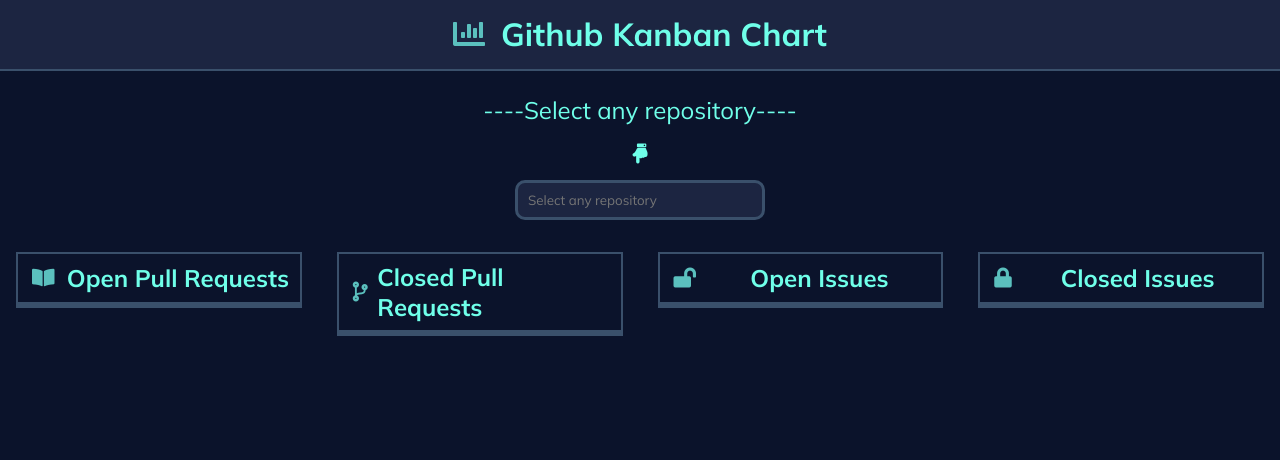
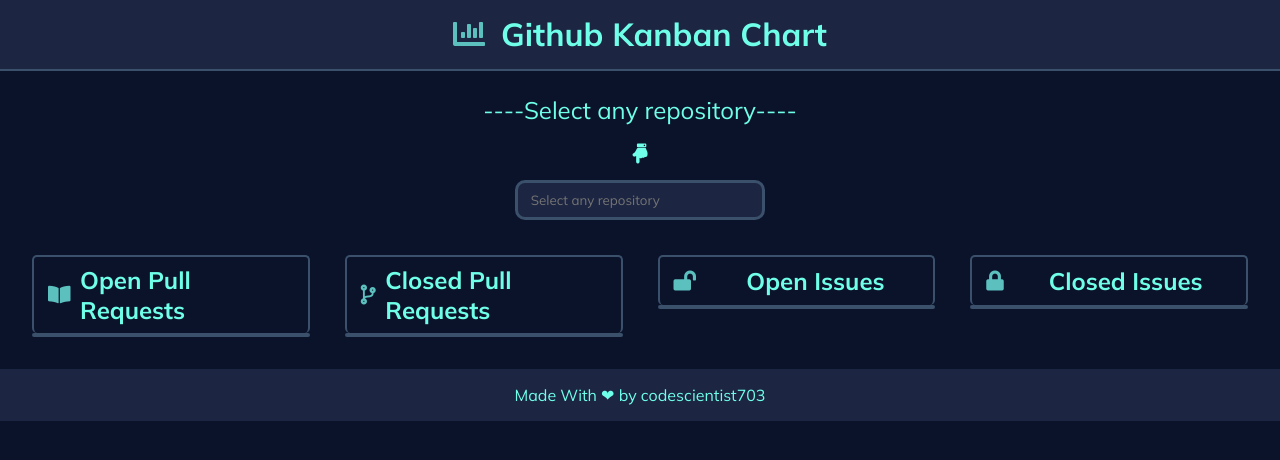
Before and after one commit to codescientist703/github-kanban, a website: page index.html in a window 1280 px wide. Drawn offline with Linux system fonts and the light colour scheme; no server answers.

Commit message:
changed css

```diff
--- a/index.css
+++ b/index.css
@@ -24,13 +24,11 @@
 div {
   color: var(--font-color);
 }
-
 h1,
 h2,
 h3 {
   color: var(--font-color);
 }
-
 h1 {
   font-size: 1.5rem;
 }
@@ -41,6 +39,10 @@
   margin: 0;
   padding: 0;
   list-style: none;
+}
+a {
+  text-decoration: none;
+  color: var(--font-color);
 }
 .header {
   text-align: center;
@@ -59,6 +61,22 @@
   font-weight: 400;
   margin-bottom: 1rem;
 }
+.hand-icon {
+  margin-bottom: 0.5rem;
+  font-size: 20px;
+  text-align: center;
+}
+
+input {
+  border: 3px solid var(--primary-color);
+  width: 250px;
+  height: 40px;
+  border-radius: 10px;
+  padding: 0.8rem;
+  color: var(--font-color);
+  background: var(--light-bg-color);
+}
+
 .container {
   display: grid;
   grid-template-areas:
@@ -66,8 +84,10 @@
     'two'
     'three'
     'four';
-  grid-column-gap: 35px;
-  padding: 0rem 1rem;
+  column-gap: 35px;
+  padding: 0rem 2rem;
+  margin-bottom: 2rem;
+  row-gap: 1.5rem;
 }
 .board-col1 {
   grid-area: one;
@@ -87,9 +107,12 @@
   justify-content: center;
   padding: 0.5rem;
   border: 2px solid var(--primary-color);
+  border-bottom: 0;
+  border-radius: 5px;
 }
 .board-content {
   border: 2px solid var(--primary-color);
+  border-radius: 5px;
 }
 .col-heading {
   margin-right: auto;
@@ -123,8 +146,9 @@
   margin-bottom: 0.8rem;
 }
 .tag {
-  border-radius: 5px;
+  border-radius: 7px;
   margin: 0.3rem;
+  border: 2px solid rgba(0, 0, 0, 0.5);
   padding: 0.4rem;
 }
 .card-footer {
@@ -132,8 +156,13 @@
   justify-content: flex-end;
   align-items: center;
 }
+.card-footer i {
+  margin-right: 0.3rem;
+  color: var(--secondary-color);
+}
 .card-users {
   color: var(--secondary-color);
+  margin-right: 0.6rem;
 }
 .card-time {
   color: var(--secondary-color);
@@ -142,21 +171,14 @@
   display: flex;
   justify-content: center;
   justify-self: center;
-  margin-bottom: 2rem;
+  margin-bottom: 2.2rem;
 }
-.hand-icon {
-  margin-bottom: 0.5rem;
-  font-size: 20px;
-  text-align: center;
-}
-input {
-  border: 3px solid var(--primary-color);
-  width: 250px;
-  height: 40px;
-  border-radius: 10px;
-  padding: 10px;
-  color: var(--font-color);
+footer {
+  display: flex;
+  justify-content: center;
+  align-items: center;
   background: var(--light-bg-color);
+  padding: 1rem 0;
 }
 @media only screen and (min-width: 768px) {
   .container {
--- a/index.html
+++ b/index.html
@@ -12,17 +12,17 @@
       referrerpolicy="no-referrer"
     />
     <link rel="stylesheet" href="index.css" />
-    <title>Github PR and Issue Status</title>
+    <title>Github Kanban Chart</title>
   </head>
   <body>
     <div class="header">
-      <h1>
-        <i class="fas fa-chart-bar main-icon"></i>Github Kanban Chart
-      </h1>
+      <h1><i class="fas fa-chart-bar main-icon"></i>Github Kanban Chart</h1>
     </div>
     <div class="content">
       <h2 class="content-heading">----Select any repository----</h2>
-      <div class="hand-icon"><i class="fas fa-hand-point-down hand-icon"></i></div>
+      <div class="hand-icon">
+        <i class="fas fa-hand-point-down hand-icon"></i>
+      </div>
       <div class="repo-container">
         <input
           list="repos"
@@ -31,7 +31,7 @@
           oninput="onInput()"
         />
         <datalist id="repos">
-          <option value="all"></option>
+          <option value="All Repositories"></option>
         </datalist>
       </div>
       <div class="container">
@@ -67,6 +67,9 @@
         </div>
       </div>
     </div>
+    <footer>
+      <div class="footer-content">Made With &#10084 by <a href="https://github.com/codescientist703" target="_blank">codescientist703</a></div>
+    </footer>
     <script src="config.js"></script>
     <script src="index.js"></script>
   </body>
--- a/index.js
+++ b/index.js
@@ -46,6 +46,7 @@
   <p>#${id}</p><p>${title}</p>
   ${labels.length > 0 ? createLabels(labels) : ''}
   <div class="card-footer">
+  <i class="fa fa-comment"></i>
   <div class="card-users">${users}</div>
   <div class="card-time">${posted}</div>
   </div>
```
